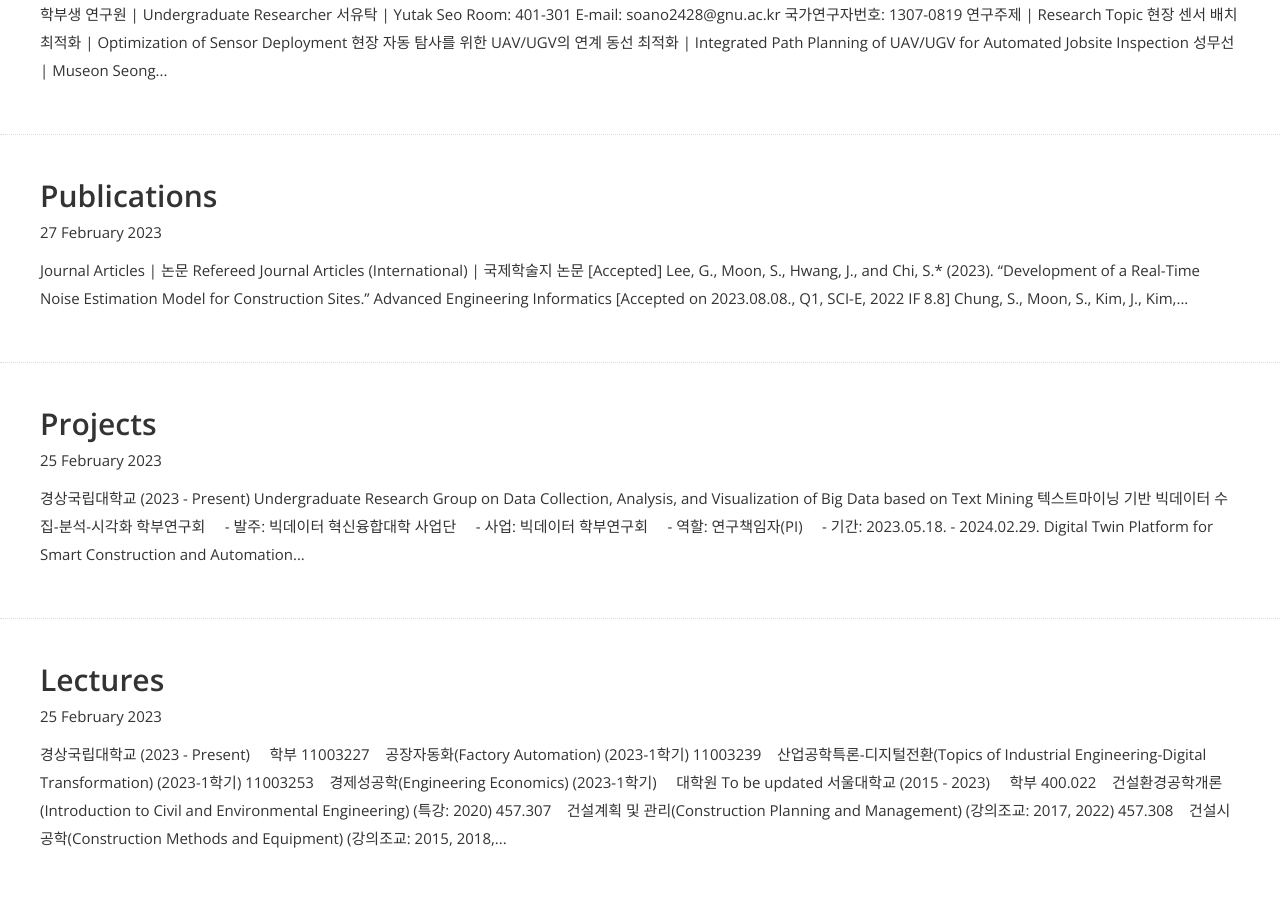
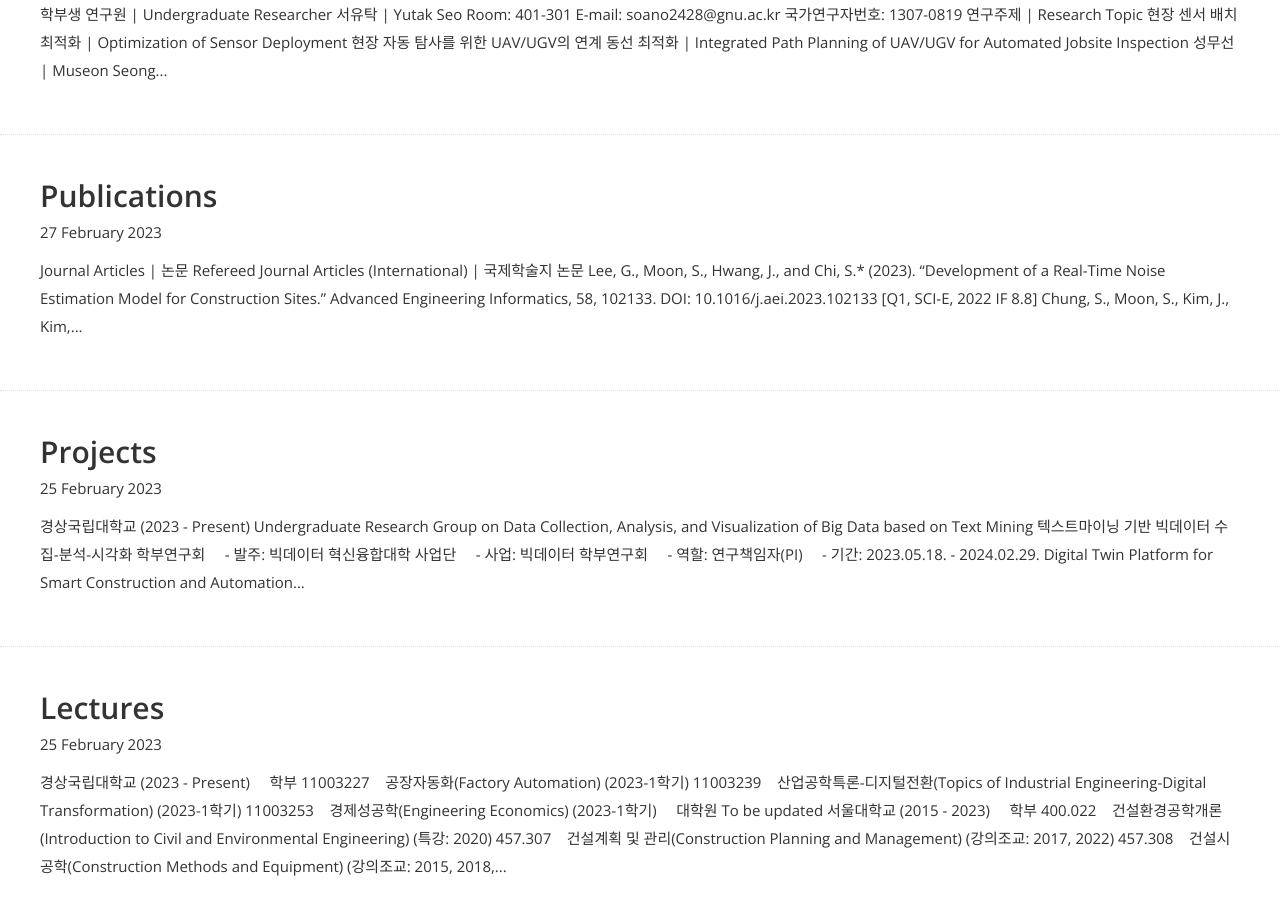
Before and after one commit to blank54/blank54.github.io, a Jekyll site: the page built from blog/index.html, in a window 1280 px wide and 900 px high, scrolled down 1092 px. Built offline with Jekyll 4.4.1, drawn with Linux system fonts in a browser that asks for light colours; nearby versions of some CDN libraries; some web fonts are replaced.

Commit message:
update journals: Gitaek, Sehwan

```diff
--- a/publication/_posts/2023-02-25-publications.md
+++ b/publication/_posts/2023-02-25-publications.md
@@ -13,7 +13,7 @@
 
 ### Refereed Journal Articles (International) \| 국제학술지 논문
 
->13. [_Accepted_] Lee, G., **Moon, S.**, Hwang, J., and Chi, S.\* (2023). "Development of a Real-Time Noise Estimation Model for Construction Sites." _Advanced Engineering Informatics_ [_Accepted on 2023.08.08._, Q1, SCI-E, 2022 IF 8.8]
+>13. Lee, G., **Moon, S.**, Hwang, J., and Chi, S.\* (2023). "Development of a Real-Time Noise Estimation Model for Construction Sites." _Advanced Engineering Informatics_, 58, 102133. DOI: 10.1016/j.aei.2023.102133 [Q1, SCI-E, 2022 IF 8.8]
 >
 >12. Chung, S., **Moon, S.**, Kim, J., Kim, J., Lim, S., and Chi, S.\* (2023). "Comparing Natural Language Processing (NLP) Applications in Construction and Computer Science Using Preferred Reporting Items for Systematic Reviews (PRISMA)." _Automation in Construction_, 154, 105020. DOI: 10.1016/j.autcon.2023.105020 [Q1, SCI-E, 2022 IF 10.3]
 >
```
